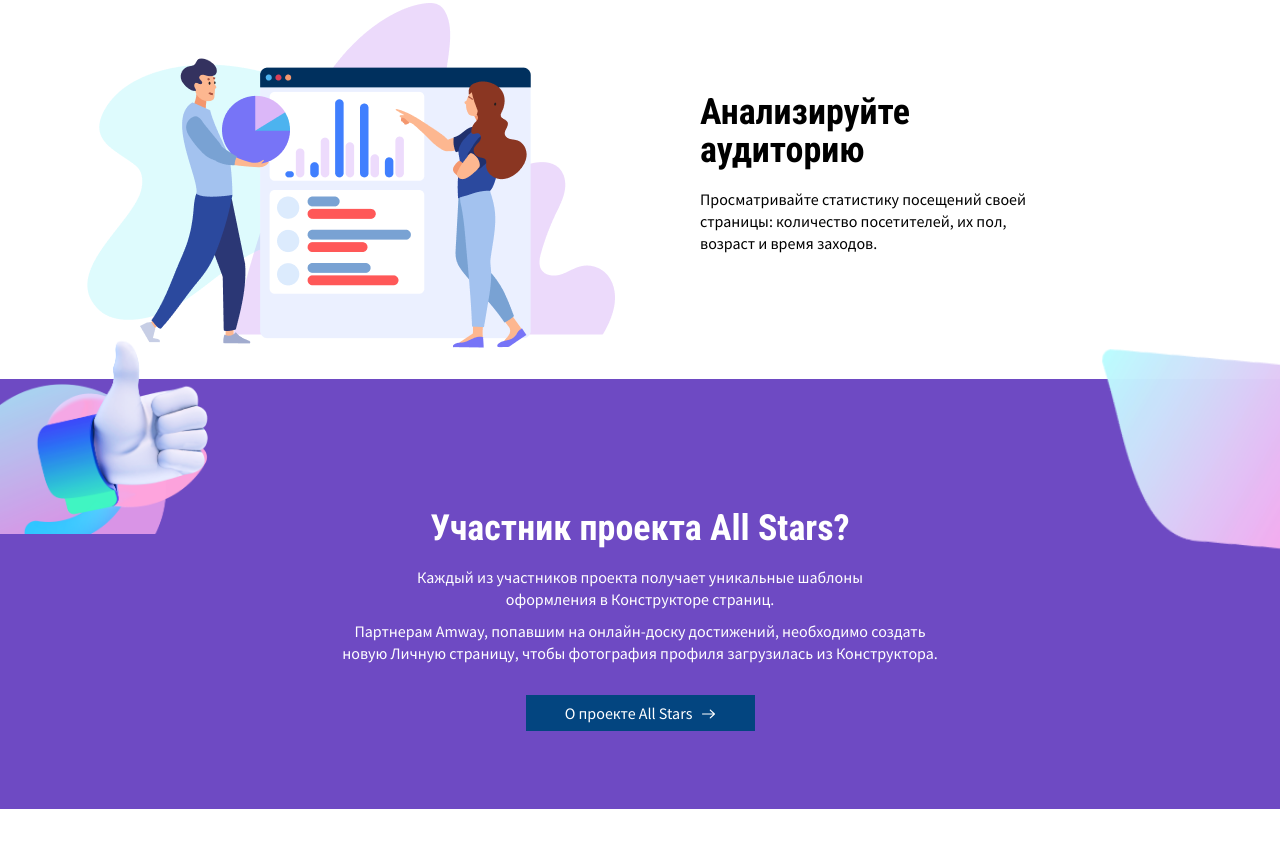
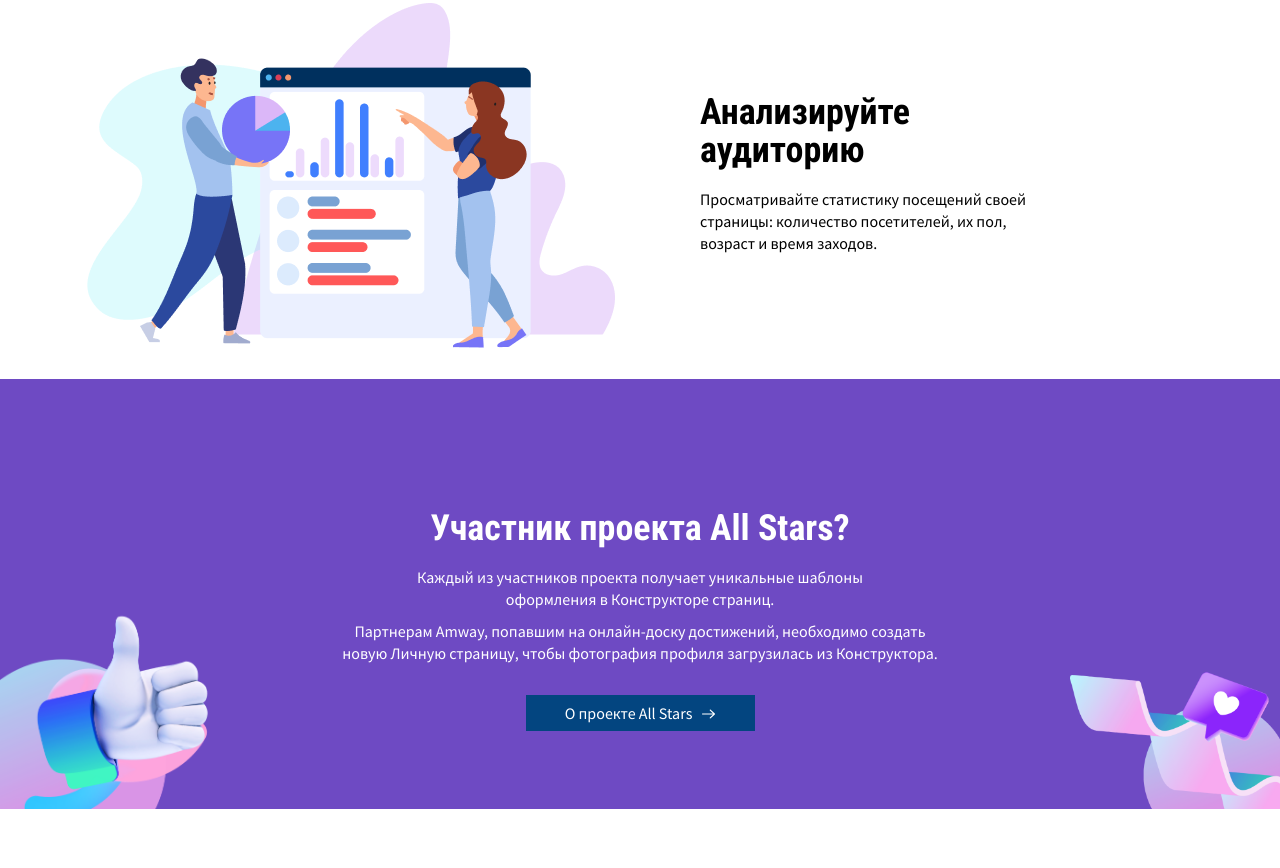
Before and after one commit to verslibremd/step2020, a PHP site: page /amway2.html in a window 1280 px wide; the page is wider, and only the part inside the window is pictured. Shown: the part 2054-2922 px from the top of that part. Run offline with PHP 8.4, Linux system fonts and the light colour scheme.

Commit message:
исправил произвольное перемещение картинок

```diff
--- a/projects from phpstorm/amway2/amway2.css
+++ b/projects from phpstorm/amway2/amway2.css
@@ -223,14 +223,16 @@ button:hover{                                 /* при наведении на
     background-repeat: no-repeat;
     background-size: contain;
     align-self: flex-end;
+    background-position: bottom left;
 }
 .all-stars__img-two{
     background-image: url("img amway2/Group 505.png");
     width: 40%;
     height: 110%;
     background-repeat: no-repeat;
-    background-size: cover;
+    background-size: contain;
     align-self: flex-end;
+    background-position: bottom right;
 }
 /*-------------------------------------------*/
 .join-us{
```
